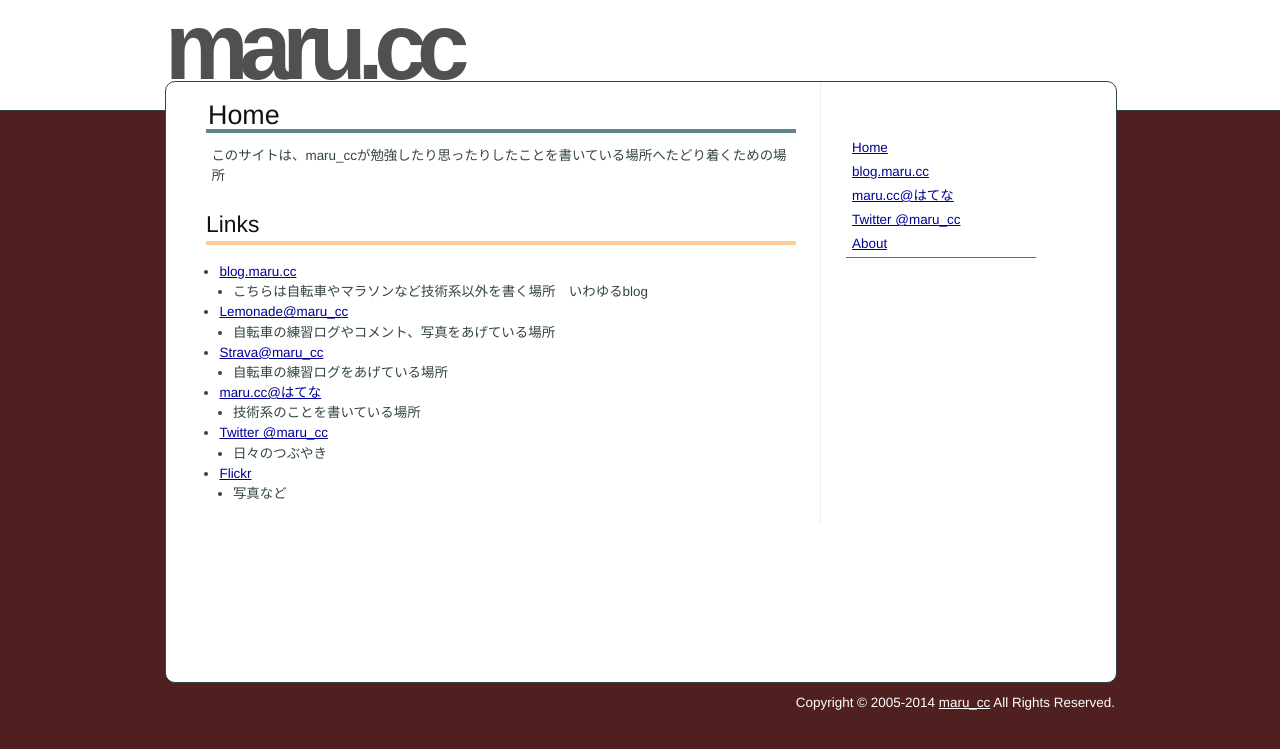
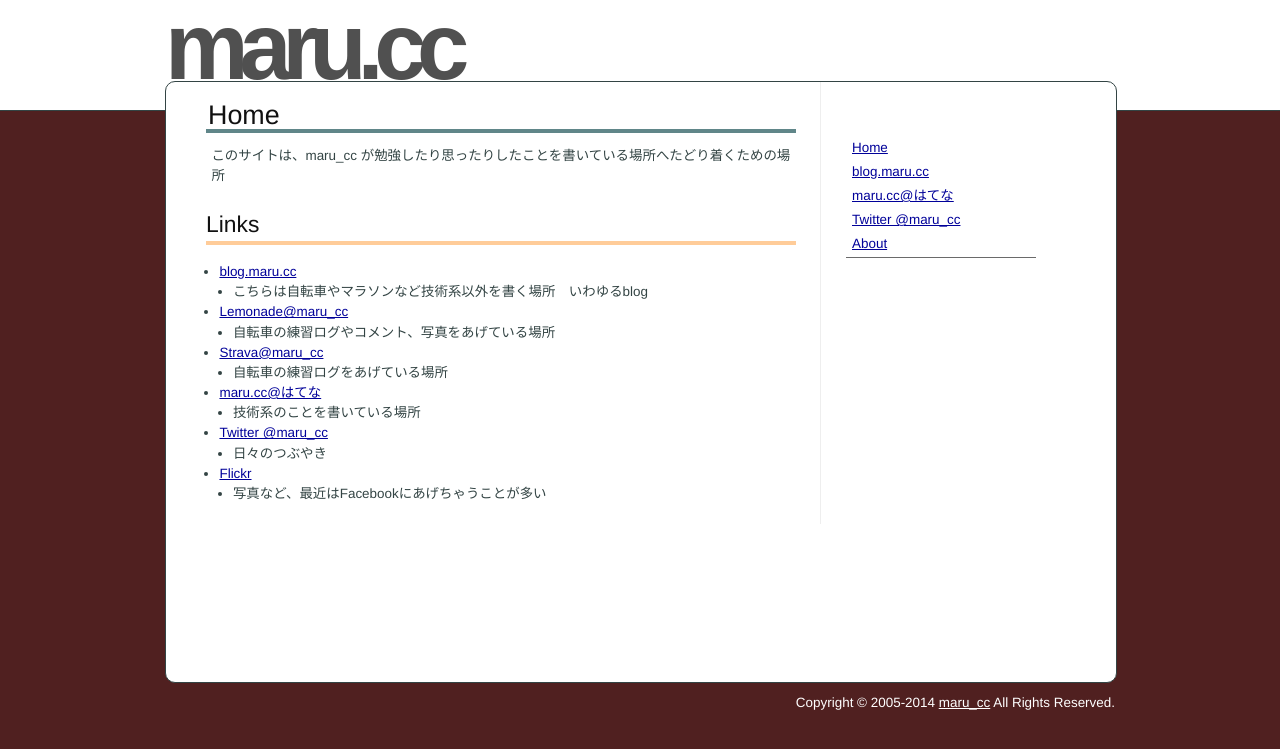
Before and after one commit to marucc/marucc.github.io, a Jekyll site: the page built from index.md, in a window 1280 px wide. Shown: the top 749 px of the page. Built offline with Jekyll 4.4.1, drawn with Linux system fonts in a browser that asks for light colours.

Commit message:
Published with https://stackedit.io/

```diff
--- a/index.md
+++ b/index.md
@@ -5,7 +5,7 @@ title: Home
 
 # Home
 
-このサイトは、maru_ccが勉強したり思ったりしたことを書いている場所へたどり着くための場所
+このサイトは、maru_cc が勉強したり思ったりしたことを書いている場所へたどり着くための場所
 
 ## Links
 
@@ -20,4 +20,4 @@ title: Home
 - [Twitter @maru_cc](http://twitter.com/maru_cc)
     - 日々のつぶやき
 - [Flickr](http://www.flickr.com/photos/maru_cc)
-    - 写真など
+    - 写真など、最近はFacebookにあげちゃうことが多い
```
